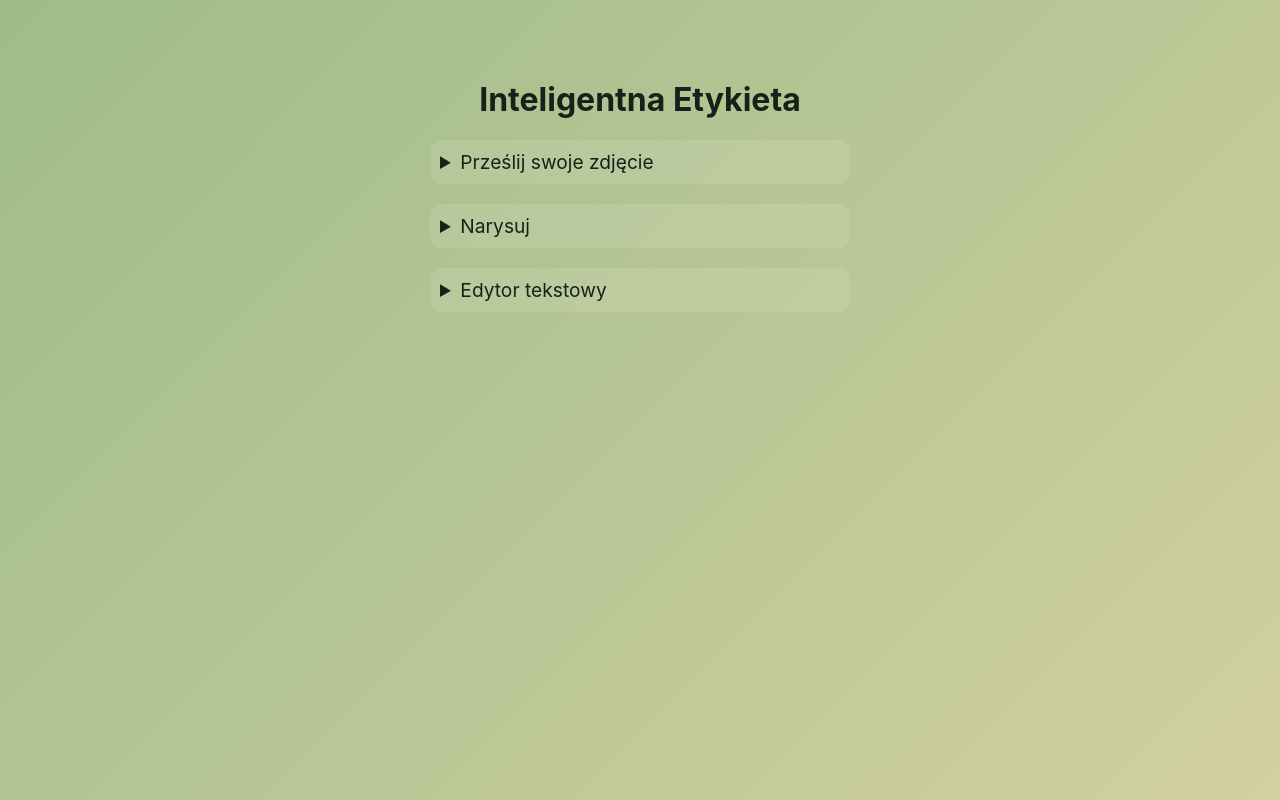
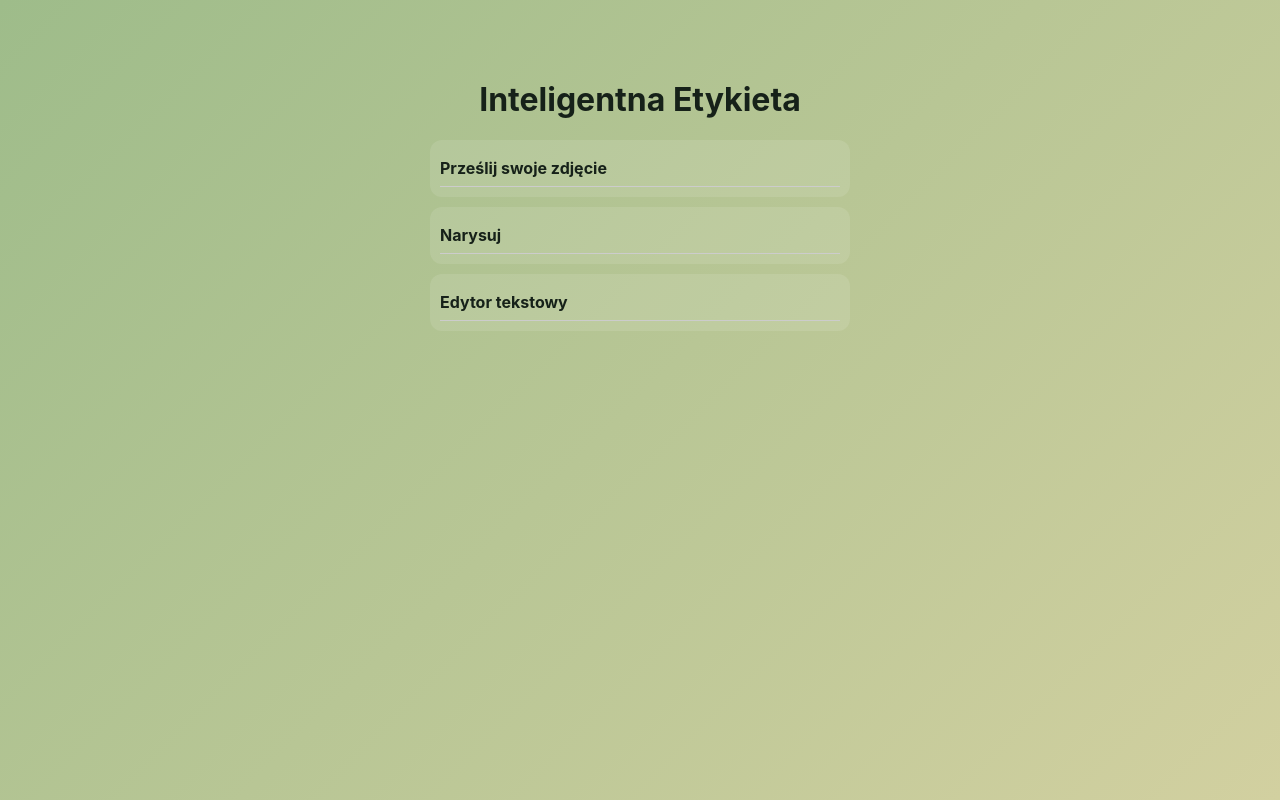
Before and after one commit to Sn333k/InteligentnaEtykieta_WEB, a React (Create React App) app: page / in a window 1280 px wide. Built offline with nearby package versions, Linux system fonts and the light colour scheme.

Commit message:
Card close after open another

```diff
--- a/src/App.jsx
+++ b/src/App.jsx
@@ -1,23 +1,48 @@
-import React from "react";
+import React, { useState } from "react";
 import "./App.css";
 import { useUploader } from "./hooks/useUploader";
 import ProgressModal from "./components/ProgressModal";
 import UploadCard from "./components/UploadCard";
 import PaintEditor from "./components/PaintEditor";
 import TextEditor from "./components/TextEditor";
+import AccordionCard from "./components/AccordionCard";
 
 export default function App() {
   const { progress, sendBlob, close } = useUploader();
+  const [openPanel, setOpenPanel] = useState(null); // "upload" | "paint" | "text"
+
+  const togglePanel = (name) => {
+    setOpenPanel(openPanel === name ? null : name);
+  };
 
   return (
     <div className="container">
       <ProgressModal progress={progress} onClose={close} />
-
       <h1>Inteligentna Etykieta</h1>
 
-      <UploadCard onSend={sendBlob} />
-      <PaintEditor onSend={sendBlob} />
-      <TextEditor onSend={sendBlob} />
+      <AccordionCard
+        title="Prześlij swoje zdjęcie"
+        isOpen={openPanel === "upload"}
+        onToggle={() => togglePanel("upload")}
+      >
+        <UploadCard onSend={sendBlob} />
+      </AccordionCard>
+
+      <AccordionCard
+        title="Narysuj"
+        isOpen={openPanel === "paint"}
+        onToggle={() => togglePanel("paint")}
+      >
+        <PaintEditor onSend={sendBlob} />
+      </AccordionCard>
+
+      <AccordionCard
+        title="Edytor tekstowy"
+        isOpen={openPanel === "text"}
+        onToggle={() => togglePanel("text")}
+      >
+        <TextEditor onSend={sendBlob} />
+      </AccordionCard>
     </div>
   );
 }
--- /dev/null
+++ b/src/components/AccordionCard.jsx
@@ -0,0 +1,20 @@
+import React from "react";
+
+export default function AccordionCard({ title, isOpen, onToggle, children }) {
+  return (
+    <div className="card" style={{ marginBottom: 10 }}>
+      <div
+        onClick={onToggle}
+        style={{
+          cursor: "pointer",
+          fontWeight: "bold",
+          padding: "0.5rem 0",
+          borderBottom: "1px solid #ccc",
+        }}
+      >
+        {title}
+      </div>
+      {isOpen && <div style={{ paddingTop: 10 }}>{children}</div>}
+    </div>
+  );
+}
--- a/src/components/PaintEditor.jsx
+++ b/src/components/PaintEditor.jsx
@@ -26,8 +26,6 @@ export default function PaintEditor({ onSend }) {
   };
 
   return (
-    <details className="card">
-      <summary>Narysuj</summary>
       <div>
         <canvas
           ref={canvasRef}
@@ -46,6 +44,5 @@ export default function PaintEditor({ onSend }) {
           <button onClick={send}>Wyślij</button>
         </div>
       </div>
-    </details>
   );
 }
--- a/src/components/TextEditor.jsx
+++ b/src/components/TextEditor.jsx
@@ -23,8 +23,6 @@ export default function TextEditor({ onSend }) {
   };
 
   return (
-    <details className="card">
-      <summary>Edytor tekstowy</summary>
       <div style={{ marginTop: 10, display: "flex", flexDirection: "column", alignItems: "center" }}>
         <label style={{ marginBottom: 5 }}>Rozmiar czcionki: {fontSize}px</label>
         <input
@@ -51,6 +49,5 @@ export default function TextEditor({ onSend }) {
         />
         <button onClick={send}>Wyślij</button>
       </div>
-    </details>
   );
 }
--- a/src/components/UploadCard.jsx
+++ b/src/components/UploadCard.jsx
@@ -4,14 +4,9 @@ export default function UploadCard({ onSend }) {
   const [file, setFile] = useState(null);
 
   return (
-    <details className="card">
-      <summary>Prześlij swoje zdjęcie</summary>
-      <div>
-        <input type="file" accept="image/*" onChange={(e) => setFile(e.target.files[0])} />
-        <button disabled={!file} onClick={() => onSend(file)}>
-          Wyślij
-        </button>
-      </div>
-    </details>
+    <div>
+      <input type="file" accept="image/*" onChange={(e) => setFile(e.target.files[0])} />
+      <button disabled={!file} onClick={() => onSend(file)}>Wyślij</button>
+    </div>
   );
 }
```
